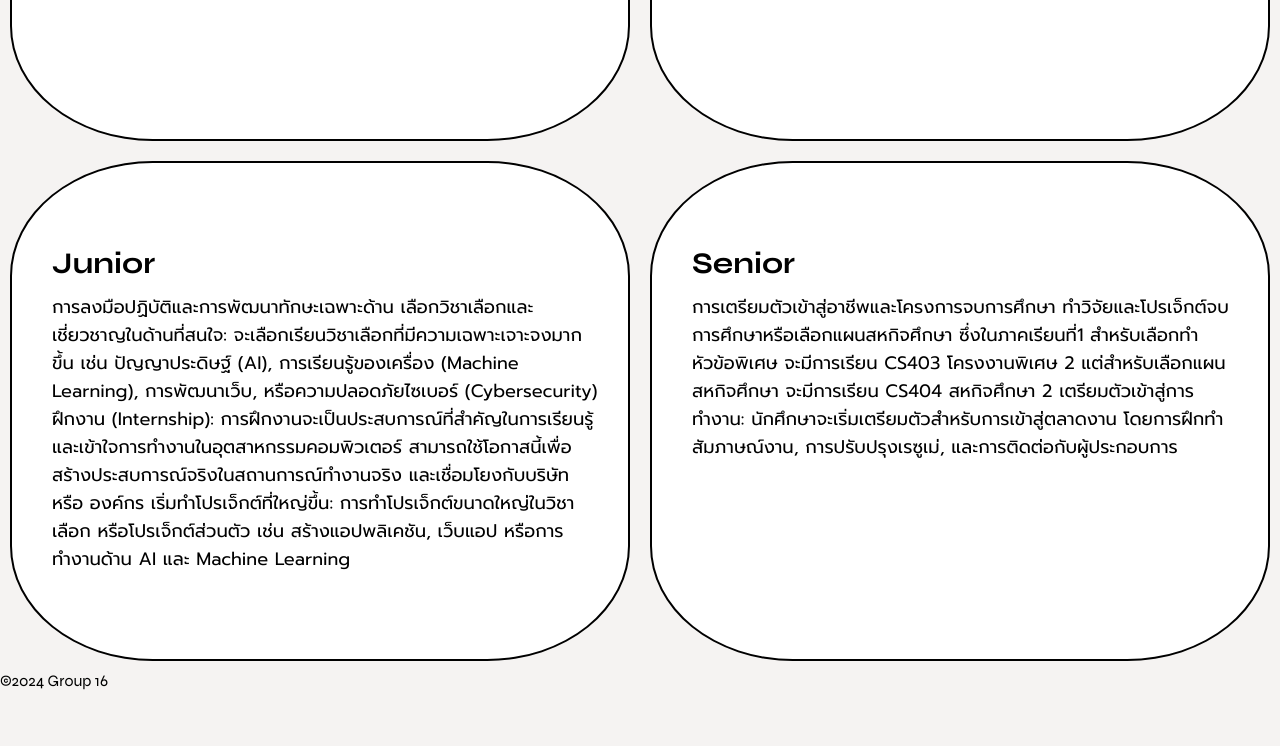
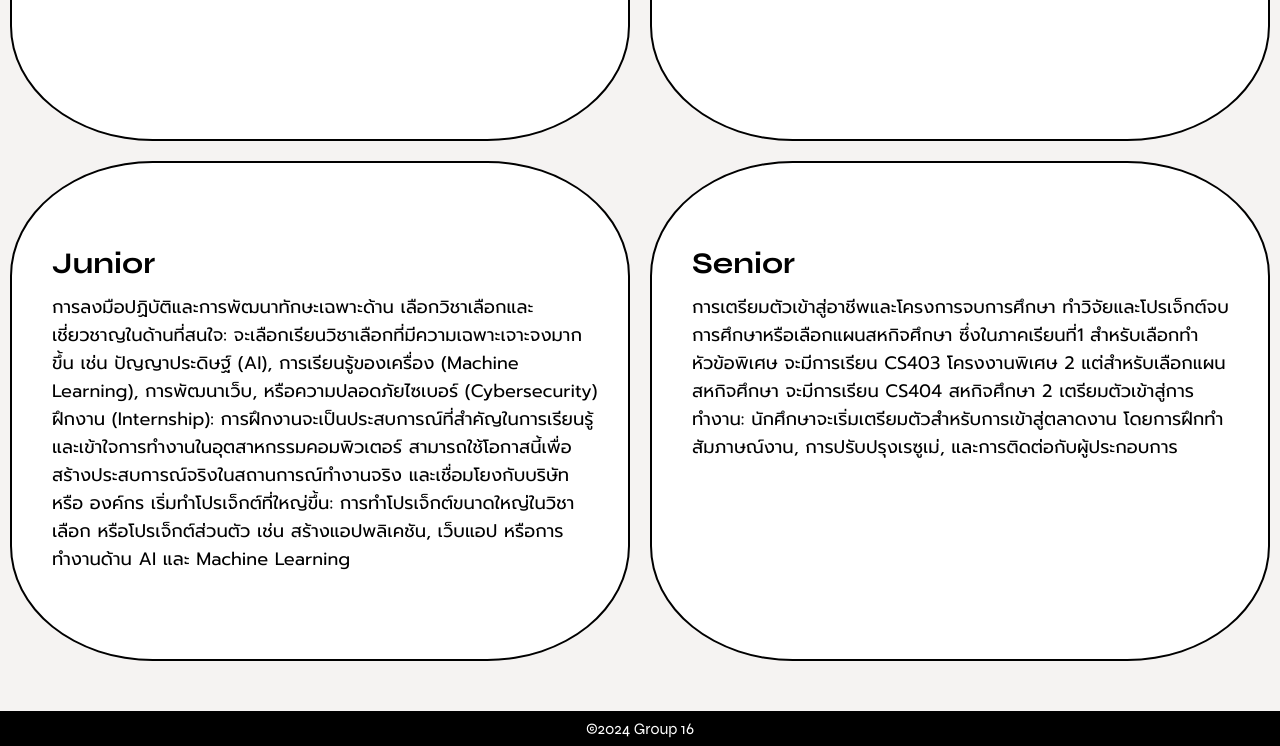
Before and after one commit to Nutsurang-Sawetphatrapong/G16_OurCSTUStories, a plain HTML site: page Journey.html in a window 1280 px wide. Shown: the part 1119-1865 px from the top of the page. Before the commit the page ends 1809 px from the top, so only its background shows below. Drawn offline with Linux system fonts and the light colour scheme; a web font is replaced by a local one.

Commit message:
add footer

```diff
--- a/๋Journeystyle.css
+++ b/๋Journeystyle.css
@@ -169,3 +169,12 @@ body {
     animation: bounceIn 1.5s ease-out;
     opacity: 1;
 }
+
+footer { /* footer */
+    background-color: #000000;
+    color: white;
+    text-align: center;
+    font-size: 16px;
+    padding: 8px;
+    margin-top: 40px;
+}
```
